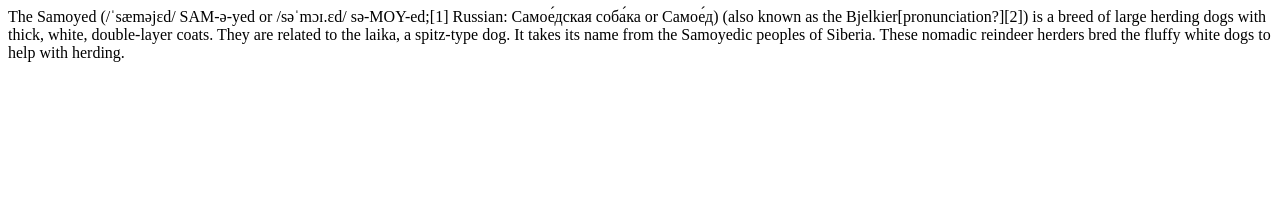
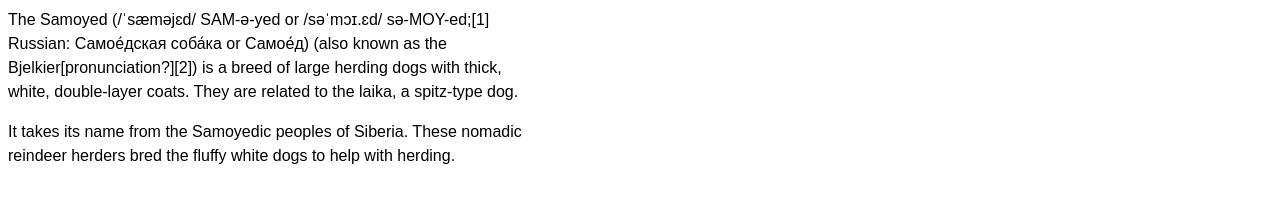
Before and after one commit to nojj92/nojj92.github.io, a plain HTML site: page index.html in a window 1280 px wide. Drawn offline with Linux system fonts and the light colour scheme.

Commit message:
Update index.html

```diff
--- a/index.html
+++ b/index.html
@@ -1,7 +1,15 @@
 <html>
+<head>
+  <style>
+    p {font: 100%/ 1.5 sans-serif;
+    max-width: 33em;}
+  </style>
+</head>
 <body>
-  The Samoyed (/ˈsæməjɛd/ SAM-ə-yed or /səˈmɔɪ.ɛd/ sə-MOY-ed;[1] Russian: Самое́дская соба́ка or Самое́д) (also known as the Bjelkier[pronunciation?][2]) is a breed of large herding dogs with thick, white, double-layer coats. They are related to the laika, a spitz-type dog.
 
-It takes its name from the Samoyedic peoples of Siberia. These nomadic reindeer herders bred the fluffy white dogs to help with herding.
+  <p>The Samoyed (/ˈsæməjɛd/ SAM-ə-yed or /səˈmɔɪ.ɛd/ sə-MOY-ed;[1] Russian: Самое́дская соба́ка or Самое́д) (also known as the Bjelkier[pronunciation?][2]) is a breed of large herding dogs with thick, white, double-layer coats. They are related to the laika, a spitz-type dog.</p>
+
+  <p>It takes its name from the Samoyedic peoples of Siberia. These nomadic reindeer herders bred the fluffy white dogs to help with herding.</p>
+
 </body>
 </html>
```
